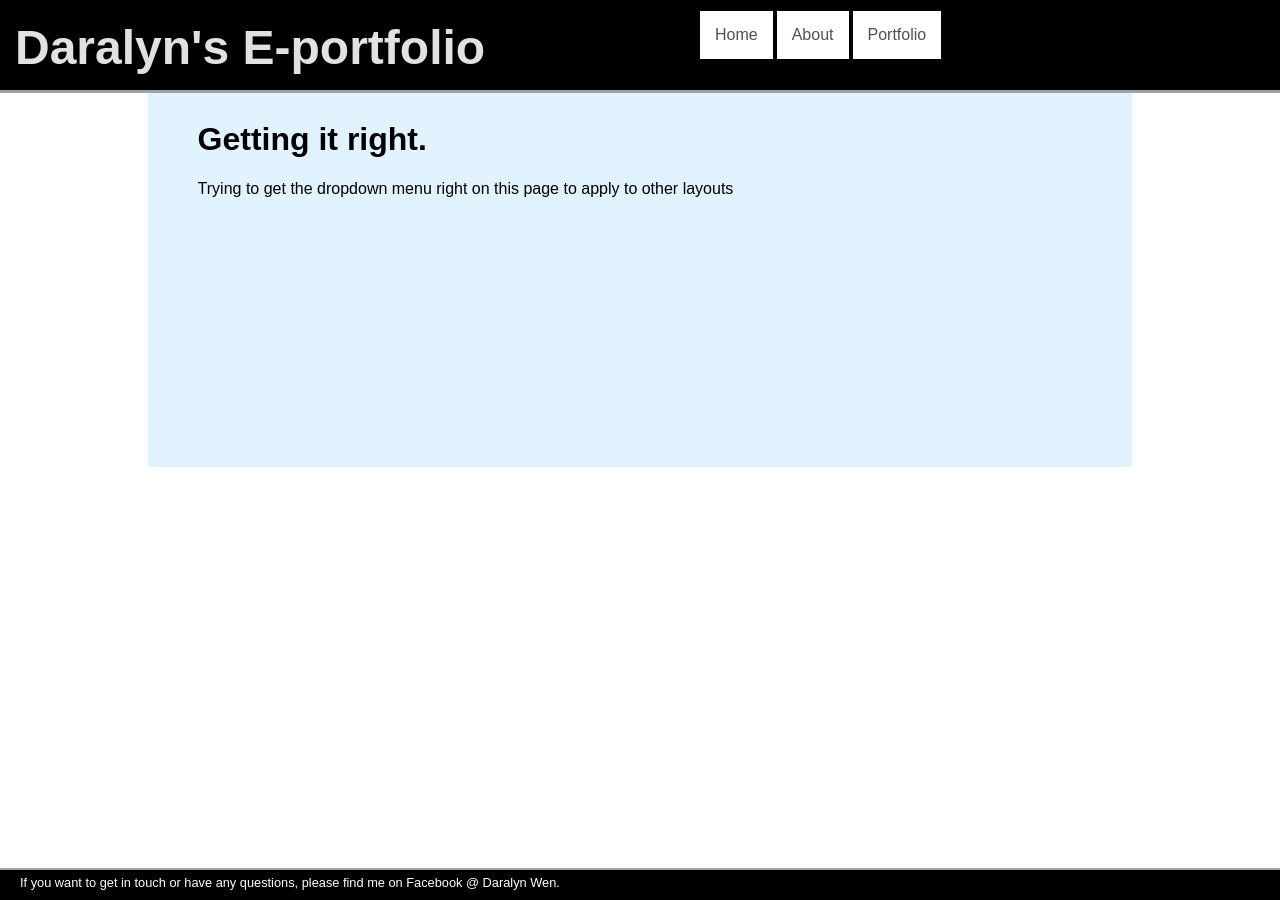
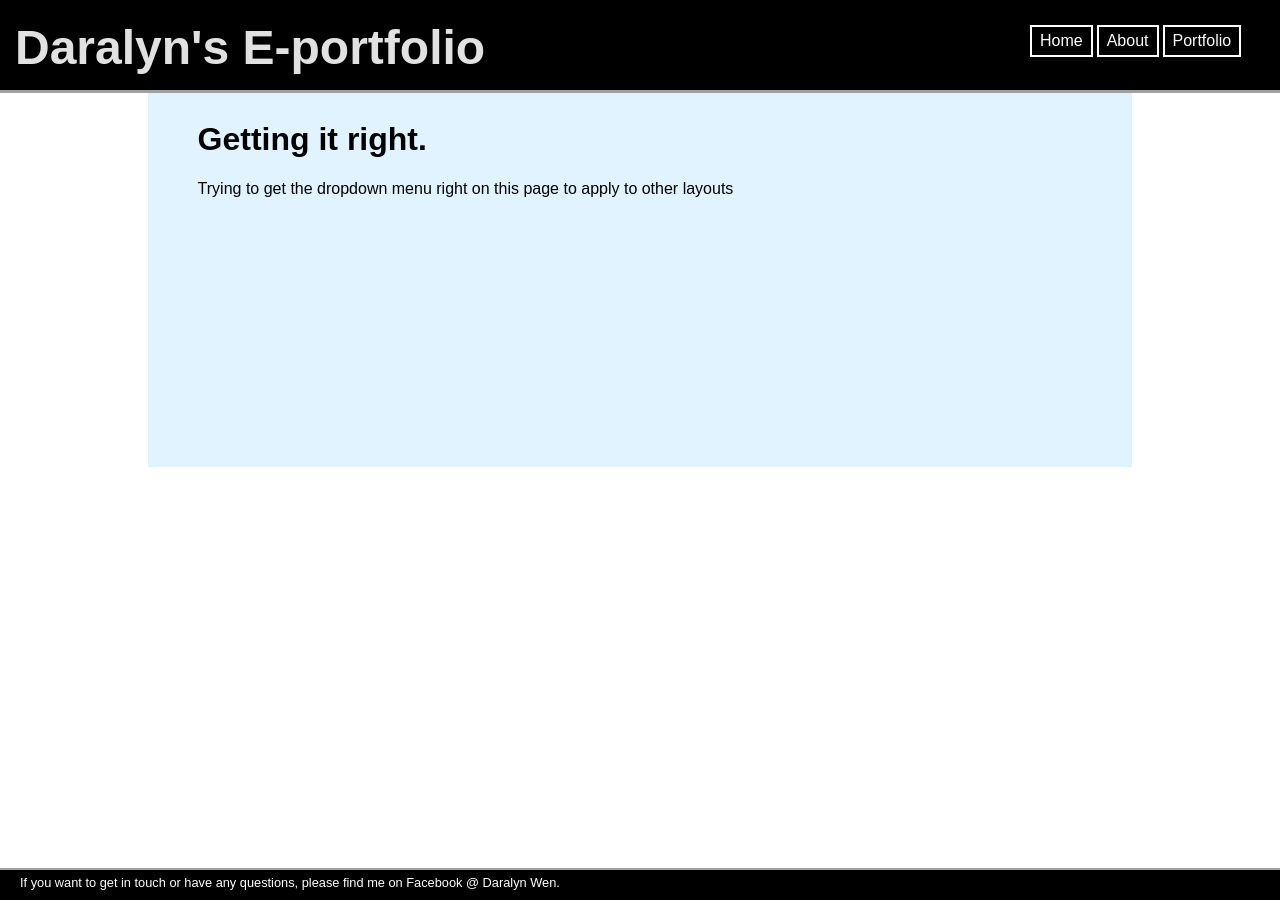
Before and after one commit to daralyn/daralyn.github.io, a Jekyll site: the page built from gettingitrightpage.html, in a window 1280 px wide. Built offline with Jekyll 4.4.1, drawn with Linux system fonts in a browser that asks for light colours.

Commit message:
Update gettingitright.css

```diff
--- a/css/gettingitright.css
+++ b/css/gettingitright.css
@@ -39,8 +39,8 @@ a.navbutton:hover{
 #nav {
     color: rgb(225, 225, 225);
     position: absolute;
-    top: 1px;
-    right: -30px;
+    top: 15px;
+    right: -360px;
     margin: 0px;
 }
 
@@ -131,21 +131,22 @@ p {
     display: inline-block;
 }
 
-#nav ul li:hover{
-    background-color: rgb(150, 150, 150);
-}
 
 #nav ul li a,visited{
-    background-color: rgb(255, 255, 255);
+    background-color: rgb(0, 0, 0);
+    color: rgb(255, 255, 255);
+    border: 2px solid rgb(255, 255, 255);
     display: block;
-    padding: 15px;
+    padding: 5px;
+    padding-left:8px;
+    padding-right: 8px;
     text-decoration: none;
 }
 
 #nav ul li a:hover{
-    background-color: (150, 150, 150);
-    color: rgb(255, 255, 255);
-    text-decoration: none;
+    background-color: (225, 225, 225);
+    color: rgb(0, 0, 0);
+    text-decoration: underline;
 }
 
 #nav ul li:hover ul{
```
